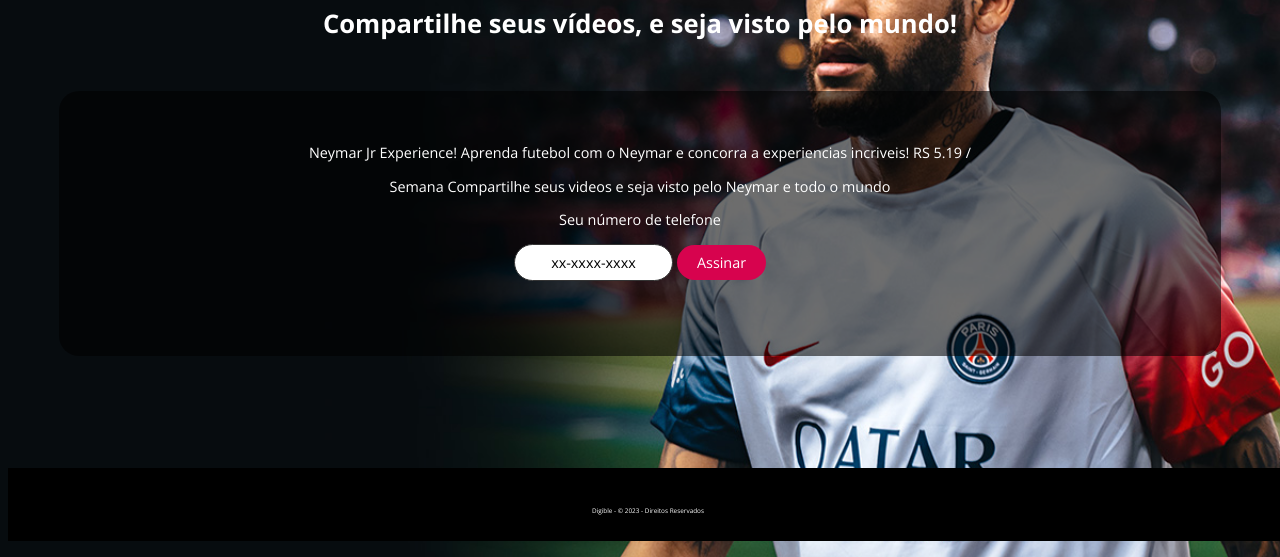
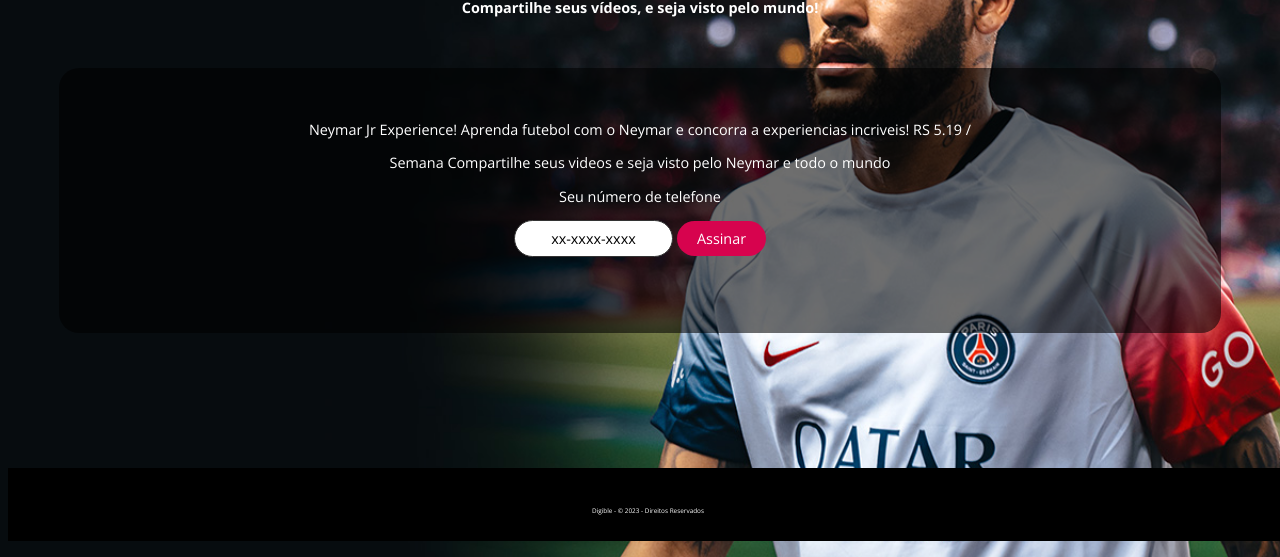
Before and after one commit to lucascostabizerra/upstreamneymar, a plain HTML site: page index.html in a window 1280 px wide. Shown: the part 259-816 px from the top of the page. Drawn offline with nearby package versions, Linux system fonts and the light colour scheme.

Commit message:
Update Neymar Jr Experience.css

```diff
--- a/Neymar Jr Experience.css
+++ b/Neymar Jr Experience.css
@@ -20,6 +20,7 @@
  	background-repeat: no-repeat !important;
 	background-position: center;
 	width: 506px;
+	max-width:80%;
 	padding-top: 10%;
 	text-align: center !important;
 
@@ -29,7 +30,7 @@
 h1{
 	text-align: center;
 	font-family: "Open Sans", sans-serif;
-	font-size: 1.6rem;
+	font-size: 0.9rem;
 	color:#ffffff;
 }
 
```
